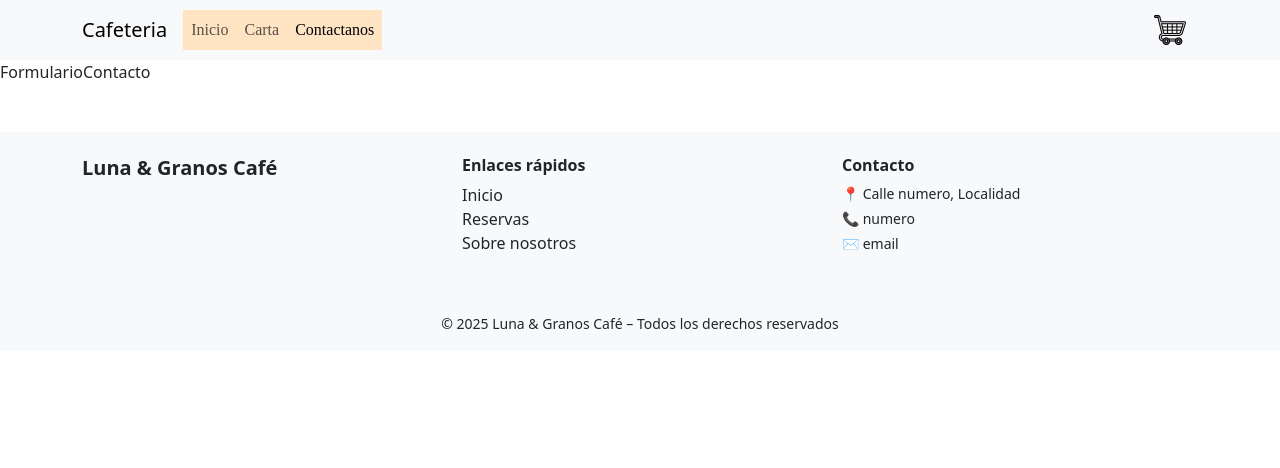
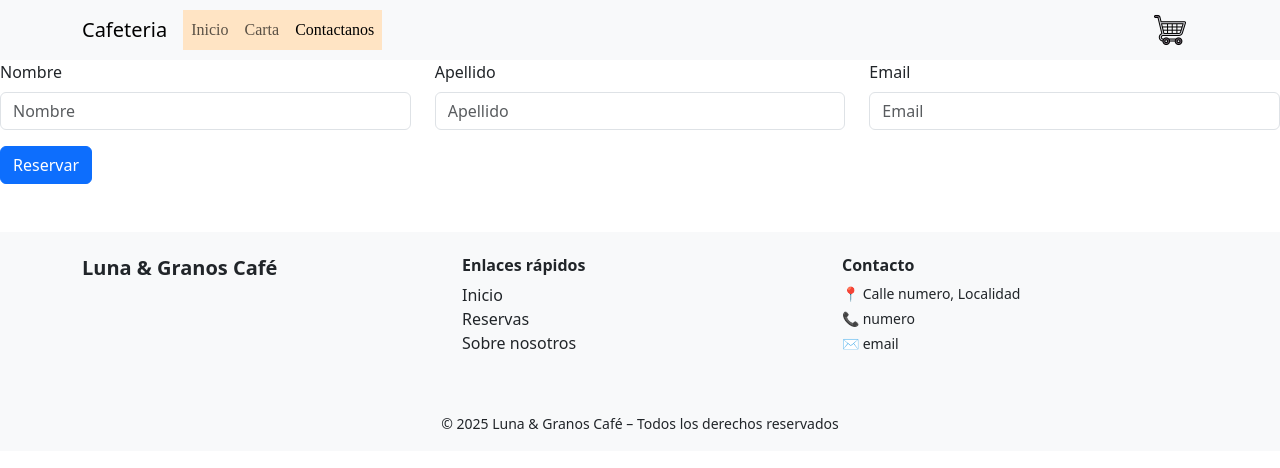
Before and after one commit to SebaAddurUnahur/TP_CIU_GRUPO1_Cafeteria, a React (Vite) app: page /contacto in a window 1280 px wide. Shown: the top 468 px of the page. Built offline with nearby package versions, Linux system fonts and the light colour scheme.

Commit message:
Formulario de reserva. Falta agregar Input Fecha y Hora

```diff
--- a/src/pages/FormularioContacto.jsx
+++ b/src/pages/FormularioContacto.jsx
@@ -1,7 +1,134 @@
+import { useState } from "react";
+import Button from "react-bootstrap/Button";
+import Col from "react-bootstrap/Col";
+import Form from "react-bootstrap/Form";
+import Modal from "react-bootstrap/Modal";
+import Row from "react-bootstrap/Row";
 
+//FALTA AGREGAR FECHA Y HORA
+function FormularioContacto() {
+  const [formulario, setFormulario] = useState({
+    nombre: "",
+    apellido: "",
+    email: "",
+  });
 
-export default function FormularioContacto() {
+  const [mostrarPopUp, setMostrarPopUp] = useState(false);
+  const manejarCerrar = () => setMostrarPopUp(false);
+  const manejarMostrar = () => setMostrarPopUp(true);
+
+  const [error, setError] = useState("");
+  const [enviado, setEnviado] = useState(false);
+
+  const manejarCambio = (e) => {
+    const { name, value } = e.target;
+    setFormulario({
+      ...formulario,
+      [name]: value,
+    });
+  };
+
+  const manejarSubmit = (evento) => {
+    evento.preventDefault();
+    if (!formulario.email.includes("@")) {
+      setError("El email debe tener @");
+      setEnviado(false);
+      return;
+    }
+    setError("");
+    setEnviado(true);
+  };
+
   return (
-    <div>FormularioContacto</div>
-  )
+    <Form onSubmit={manejarSubmit}>
+      <Row className="mb-3">
+        <Form.Group as={Col} md="4">
+          <Form.Label>Nombre</Form.Label>
+          <Form.Control
+            required
+            type="text"
+            name="nombre"
+            value={formulario.nombre}
+            placeholder="Nombre"
+            onChange={manejarCambio}
+          />
+        </Form.Group>
+        <Form.Group as={Col} md="4">
+          <Form.Label>Apellido</Form.Label>
+          <Form.Control
+            required
+            type="text"
+            name="apellido"
+            value={formulario.apellido}
+            placeholder="Apellido"
+            onChange={manejarCambio}
+          />
+        </Form.Group>
+        <Form.Group as={Col} md="4">
+          <Form.Label>Email</Form.Label>
+          <Form.Control
+            required
+            type="text"
+            name="email"
+            value={formulario.email}
+            placeholder="Email"
+            onChange={manejarCambio}
+          />
+        </Form.Group>
+      </Row>
+      <Button type="submit" onClick={manejarMostrar}>
+        Reservar
+      </Button>
+      {error && (
+        <div>
+          <Modal
+            show={mostrarPopUp}
+            onHide={manejarCerrar}
+            backdrop="static"
+            keyboard={false}
+          >
+            <Modal.Header closeButton>
+              <Modal.Title>Error al reservar</Modal.Title>
+            </Modal.Header>
+            <Modal.Body>{error}</Modal.Body>
+            <Modal.Footer>
+              <Button variant="secondary" onClick={manejarCerrar}>
+                Cerrar
+              </Button>
+            </Modal.Footer>
+          </Modal>
+        </div>
+      )}
+      <Modal
+        show={mostrarPopUp}
+        onHide={manejarCerrar}
+        backdrop="static"
+        keyboard={false}
+      >
+        <Modal.Header closeButton>
+          <Modal.Title>
+            {error ? "Error al reservar" : "Reserva generada con éxito"}
+          </Modal.Title>
+        </Modal.Header>
+        <Modal.Body>
+          {error ? (
+            <p>{error}</p>
+          ) : (
+            <div>
+              <p>Datos de la reserva:</p>
+              <p>Nombre: {formulario.nombre}</p>
+              <p>Apellido: {formulario.apellido}</p>
+              <p>Email: {formulario.email}</p>
+            </div>
+          )}
+        </Modal.Body>
+        <Modal.Footer>
+          <Button variant="secondary" onClick={manejarCerrar}>
+            {error ? "Cerrar" : "Ir al inicio"}
+          </Button>
+        </Modal.Footer>
+      </Modal>
+    </Form>
+  );
 }
+export default FormularioContacto;
```
